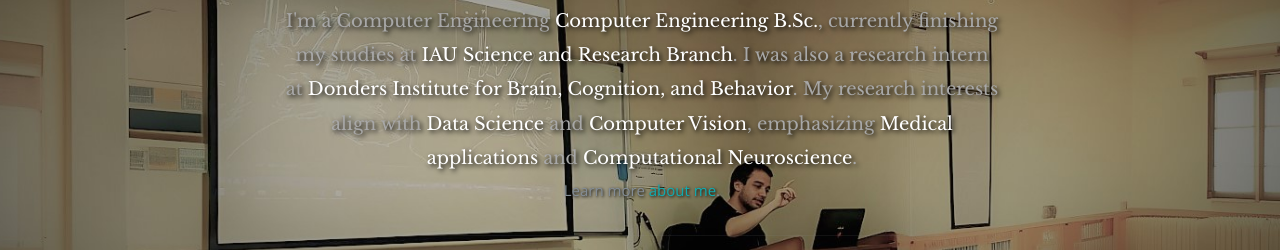
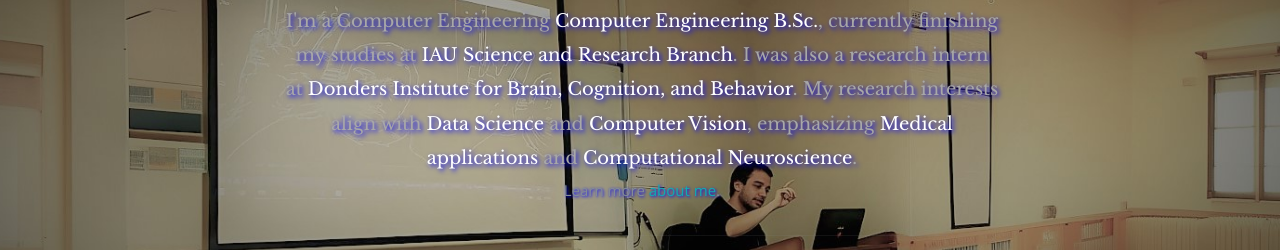
Before and after one commit to Swooshnv/Swooshnv.github.io, a plain HTML site: page index.html in a window 1280 px wide. Shown: the part 284-534 px from the top of the page. Drawn offline with nearby package versions, Linux system fonts and the light colour scheme.

Commit message:
Update index.html

```diff
--- a/index.html
+++ b/index.html
@@ -31,8 +31,8 @@
     <link rel="shortcut icon" href="static/images/favicon.png" />
 
     <style>
-    hl1 {text-shadow: 2px 2px 5px black;}
-    hl2 {text-shadow: 1px 1px 3px black;}
+    hl1 {text-shadow: 2px 2px 5px blue;}
+    hl2 {text-shadow: 1px 1px 3px blue;}
     </style>
 </head>
 
```
